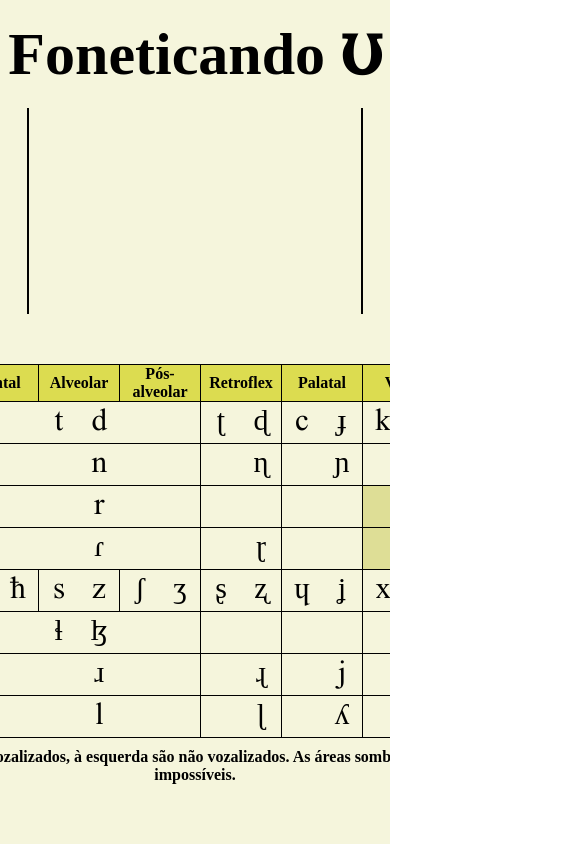
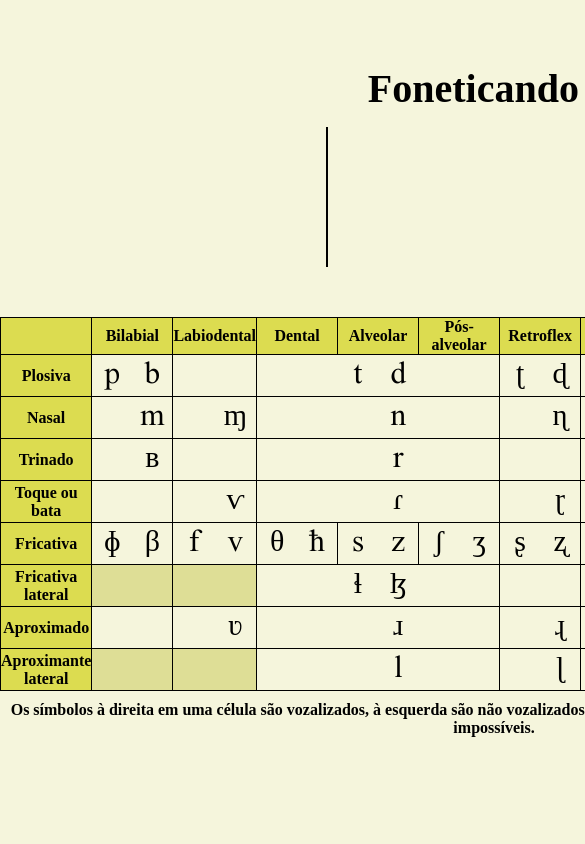
Before and after one commit to Kauan-13/foneticando, a plain HTML site: page index.html in a window 390 px wide. Shown: the top 844 px of the page, 585 px wide, since content can reach past the window. Drawn offline with Linux system fonts and the light colour scheme.

Commit message:
Deixando mais responsivo

```diff
--- a/index.html
+++ b/index.html
@@ -3,7 +3,7 @@
 <head>
     <meta charset="UTF-8">
     <meta name="viewport" content="width=device-width, initial-scale=1.0">
-    <link rel="stylesheet" href="style.css">
+    <link rel="stylesheet" href="./style.css">
     <script src="./script.js" defer></script>
     <title>Foneticando</title>
 </head>
--- a/style.css
+++ b/style.css
@@ -9,33 +9,32 @@
 }
 
 h1 {
-    font-size: 60px;
+    font-size: 40px;
 }
 
 h1 > span {
     font-family: fonetica;
-    font-size: 80px;
+    font-size: 60px;
 }
 
 main {
-    width: 100vw;
-    height: 100vh;
+    min-width: 100vw;
+    width: fit-content;
+    min-height: 100vh;
+    height: fit-content;
     display: flex;
     flex-direction: column;
     justify-content: center;
     align-items: center;
     background-color: beige;
-
-    overflow: auto;
 }
 
 textarea {
     font-family: fonetica;
     font-size: 40px;
     width: 80vw;
-    height: 80vh;
-    min-height: 100px;
-    resize: none;
+    min-height: 3em;
+    resize: vertical;
     padding: 10px;
     background-color: beige;
     border: none;
```
